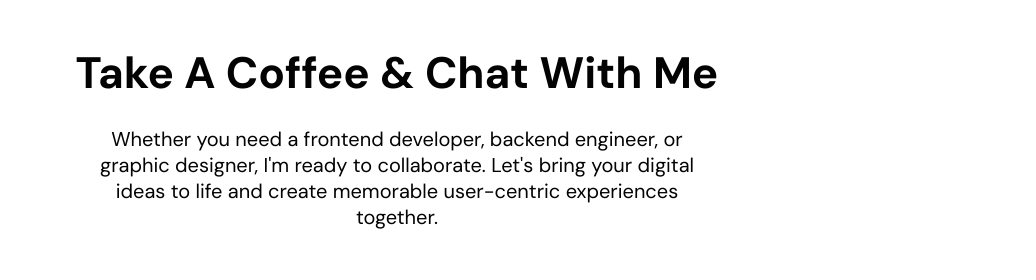
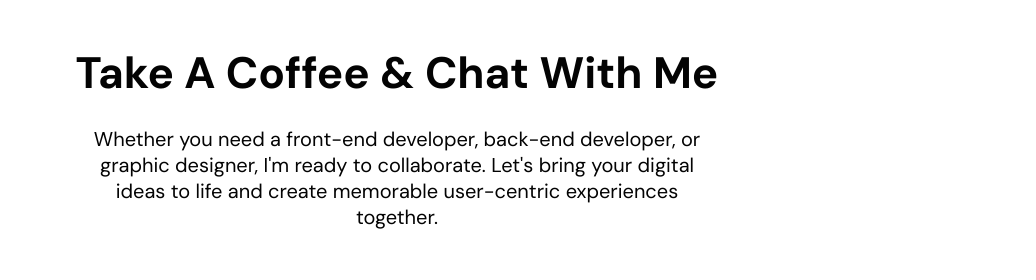
Before and after one commit to Iqbal-Elham/Iqbal-Elham-Portfolio, a React (Create React App) app in the folder frontend/: page / in a window 1280 px wide. Shown: the part 4080-4360 px from the top of the page, without its empty margins (243-1279 px from the left). Built offline with nearby package versions, Linux system fonts and the light colour scheme; no server answers; the HTML template or start-up script is replaced by a standard one; a web font is replaced by a local one.

Commit message:
Update Footer.jsx

```diff
--- a/frontend/src/container/Footer/Footer.jsx
+++ b/frontend/src/container/Footer/Footer.jsx
@@ -48,7 +48,7 @@ const Footer = () => {
     <>
       <h2 className="head-text">Take a coffee & chat with me</h2>
       <p className="about__me">
-        Whether you need a frontend developer, backend engineer, or graphic
+        Whether you need a front-end developer, back-end developer, or graphic
         designer, I'm ready to collaborate. Let's bring your digital ideas to
         life and create memorable user-centric experiences together.
       </p>
```
